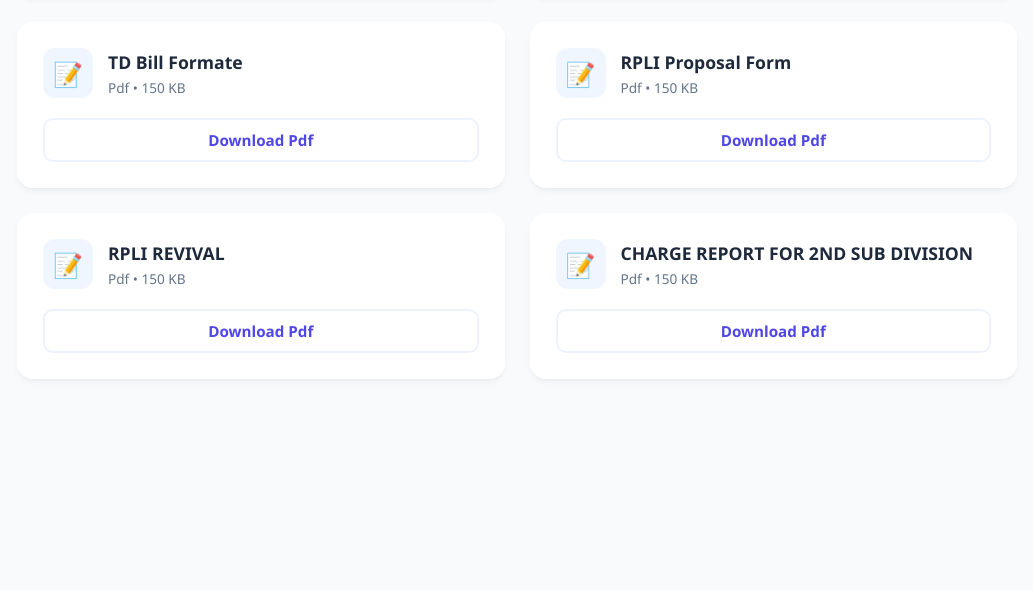
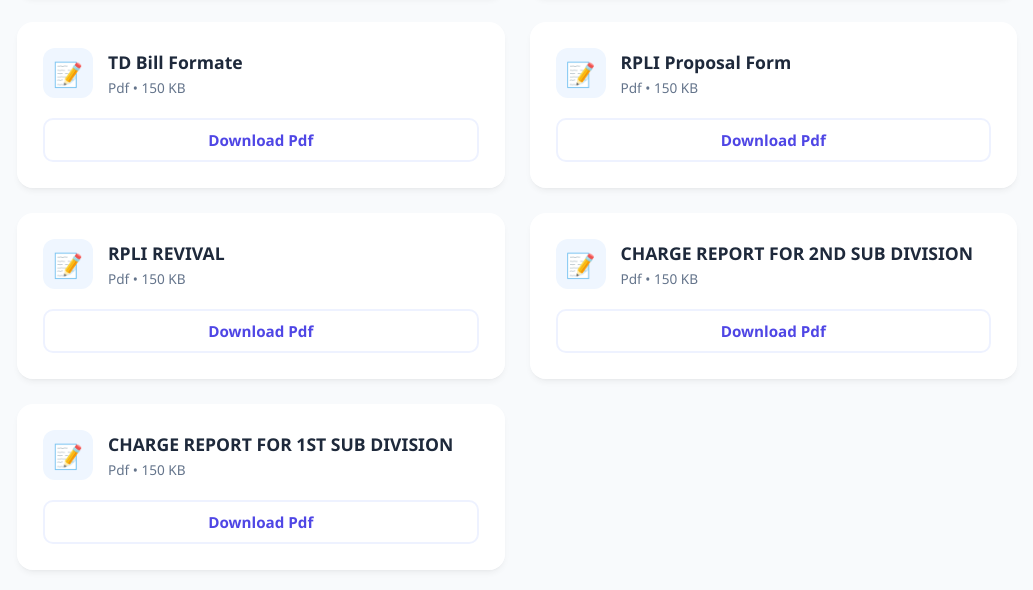
Before and after one commit to Nasim2002/office-documents, a plain HTML site: page index.html in a window 1280 px wide. Shown: the part 721-1311 px from the top of the page, without its empty margins (123-1156 px from the left). Before the commit the page ends 1120 px from the top, so only its background shows below. Drawn offline with Linux system fonts and the light colour scheme.

```diff
--- a/index.html
+++ b/index.html
@@ -333,7 +333,16 @@
             </div>
             <a href="Charge Report for 2nd Sub Division.pdf" class="download-btn" download>Download Pdf</a>
         </div>
-
+        <div class="file-card">
+            <div class="card-header">
+                <div class="icon">📝</div>
+                <div class="file-details">
+                    <span class="file-name">CHARGE REPORT FOR 1ST SUB DIVISION</span>
+                    <div class="file-meta">Pdf • 150 KB</div>
+                </div>
+            </div>
+            <a href="Charge Report for 1st Sub Division.pdf" class="download-btn" download>Download Pdf</a>
+        </div>
 
 
 
```
